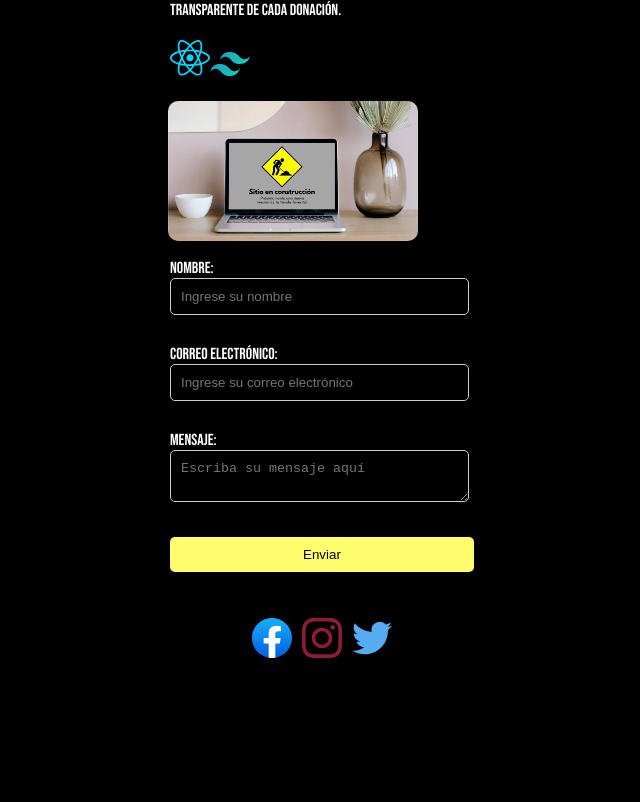
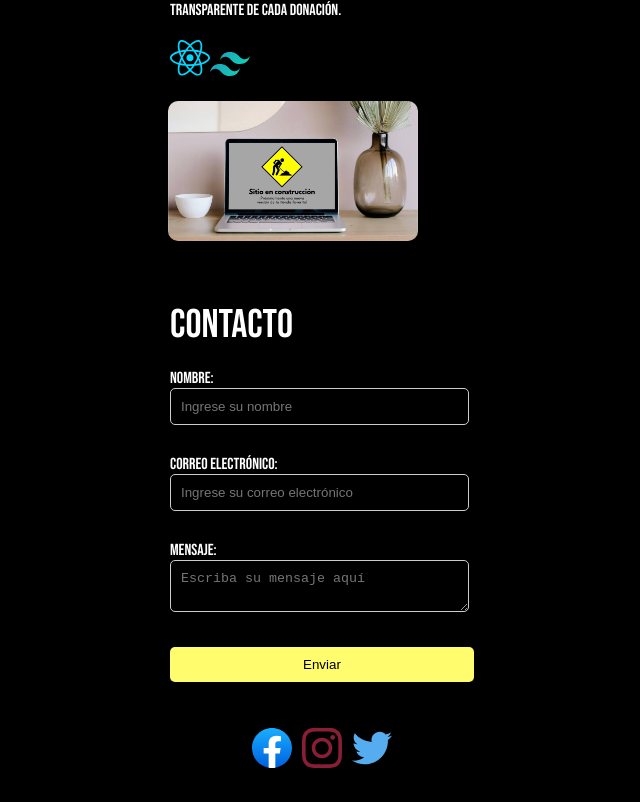
Before and after one commit to marcosali/port-web, a React (Create React App) app: page / in a window 1280 px wide. Shown: the part 2781-3583 px from the top of the page, without its empty margins (298-938 px from the left). Before the commit the page ends 3473 px from the top, so only its background shows below. Built offline with nearby package versions, Linux system fonts and the light colour scheme.

Commit message:
Update Contacto.css

```diff
--- a/src/Components/Contacto.css
+++ b/src/Components/Contacto.css
@@ -2,7 +2,7 @@
 .contacto {
     padding: 20px;
     margin-left: 35%;
-    margin-top: 50px;
+    margin-top: 160px;
     font-family: "Bebas Neue", sans-serif;
 }
 
```
